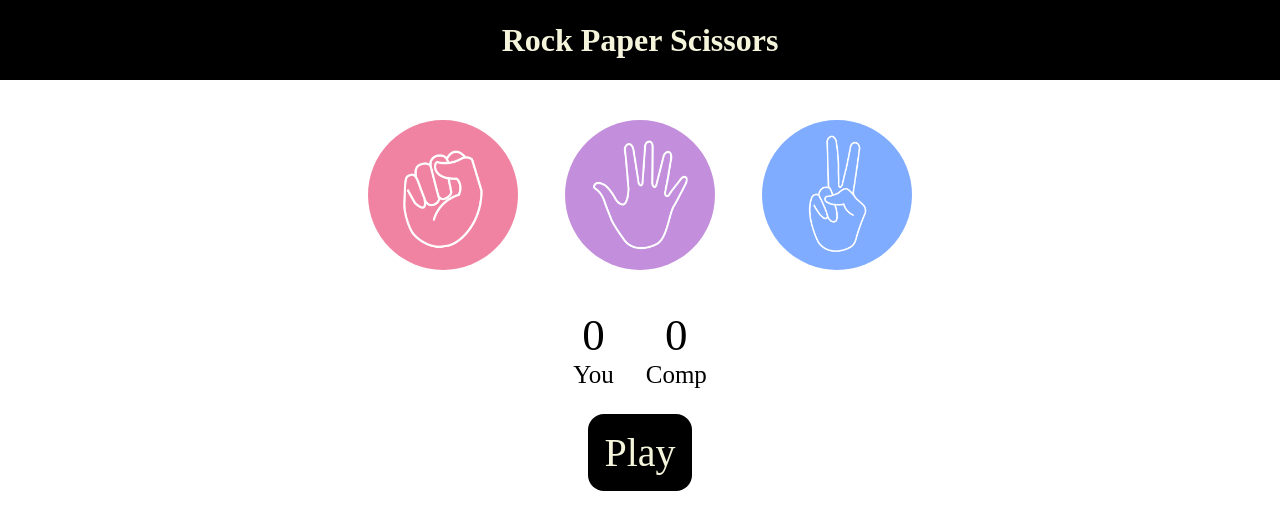
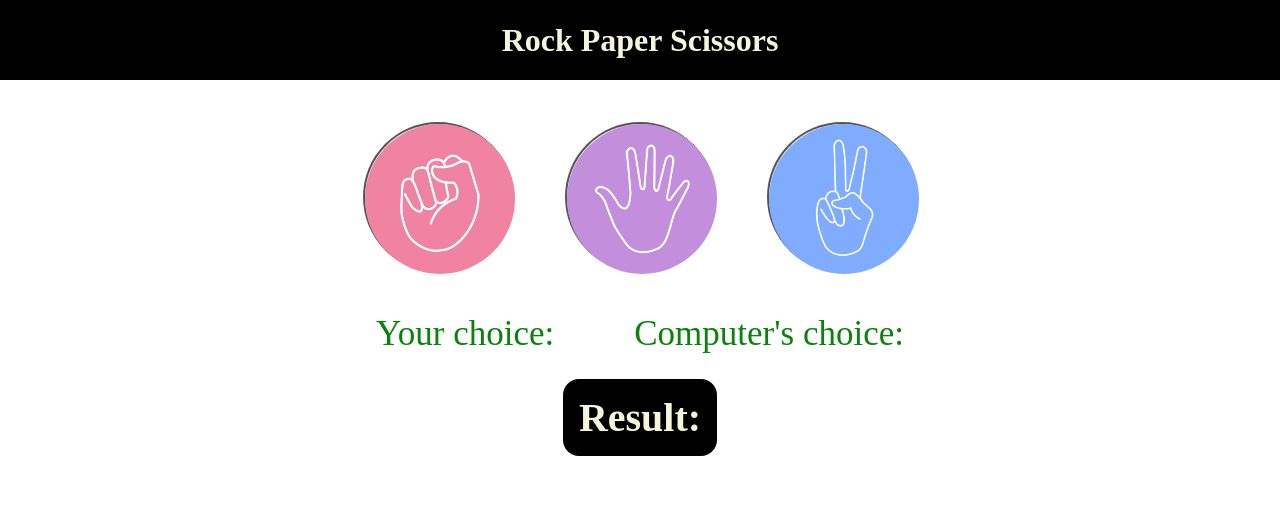
Before and after one commit to Rishita09k/Rock_Paper_Scissors, a plain HTML site: page index.html in a window 1280 px wide. Drawn offline with Linux system fonts and the light colour scheme.

Commit message:
Third commit

```diff
--- a/index.html
+++ b/index.html
@@ -10,24 +10,18 @@
 <h1>Rock Paper Scissors</h1>
 
 <div class="choices">
-    <div class="choice" id="rock"><img src="images/rock.png"></div>
-    <div class="choice" id="paper"><img src="images/paper.png"></div>
-    <div class="choice" id="scissors"><img src="images/scissors.png"></div>
-</div>
+    <div class="choice"><button onclick="playGame(0)"><img src="images/rock.png"></button></div>
+    <div class="choice"><button onclick="playGame(1)"><img src="images/paper.png"></button></div>
+    <div class="choice"><button onclick="playGame(2)"><img src="images/scissors.png"></button></div>
+    </div>
 
-<div class="score-board">
-    <div class="score">
-        <p id="user-score">0</p>
-        <p>You</p>
+    <div class="score-board">
+        <p class="score" id="user-choice">Your choice: </p>
+        <p class="score" id="computer-choice">Computer's choice: </p>
     </div>
-    <div class="score">
-        <p id="comp-score">0</p>
-        <p>Comp</p>
-    </div>
-</div>
 
-<div class="msg-container">
-    <p id="msg">Play</p>
+    <div class="msg-container">
+    <h2 id="game-result">Result: </h2>
 </div>
 
 </body>
--- a/script.js
+++ b/script.js
@@ -0,0 +1,24 @@
+function playGame(userChoice) {
+    const choices = ["Rock", "Paper", "Scissors"];
+    const computerChoice = Math.floor(Math.random() * 3); // Randomly choose 0, 1, or 2
+
+
+    document.getElementById('user-choice').textContent = "Your choice: " + choices[userChoice];
+    document.getElementById('computer-choice').textContent = "Computer's choice: " + choices[computerChoice];
+
+
+    if (userChoice === computerChoice) {
+        document.getElementById('game-result').textContent = "Result: It's a tie!";}
+
+        else if (userChoice === 0 && computerChoice === 2) {
+        document.getElementById('game-result').textContent = "Result: You win!";}
+
+        else if (userChoice === 1 && computerChoice === 0) {
+        document.getElementById('game-result').textContent = "Result: You win!";}
+
+        else if (userChoice === 2 && computerChoice === 1) {
+        document.getElementById('game-result').textContent = "Result: You win!";}
+
+        else {
+        document.getElementById('game-result').textContent = "Result: Computer wins!";}
+}
--- a/style.css
+++ b/style.css
@@ -18,7 +18,7 @@ h1{
     gap: 2rem;
 }
 
-img{
+img,button{
     height: 150px;
     width: 150px;
     object-fit: cover;
@@ -26,8 +26,8 @@ img{
 }
 
 .choice{
-    height: 165px;
-    width: 165px;
+    height: 170px;
+    width: 170px;
     border-radius: 50%;
     display: flex;
     justify-content: center;
@@ -43,16 +43,17 @@ img{
     display: flex;
     justify-content: center;
     text-align: center;
-    gap: 2rem;
+    gap: 5rem;
     margin-top: 2rem;
     font-size: 25px;
+    color: rgb(10, 130, 12);
 }
 
-#user-score,#comp-score{
-    font-size:45px ;
+#user-choice,#computer-choice{
+    font-size:35px ;
 }
 
-#msg{
+#game-result{
     background-color: black;
     color: beige;
     font-size: 2.5rem;
```
